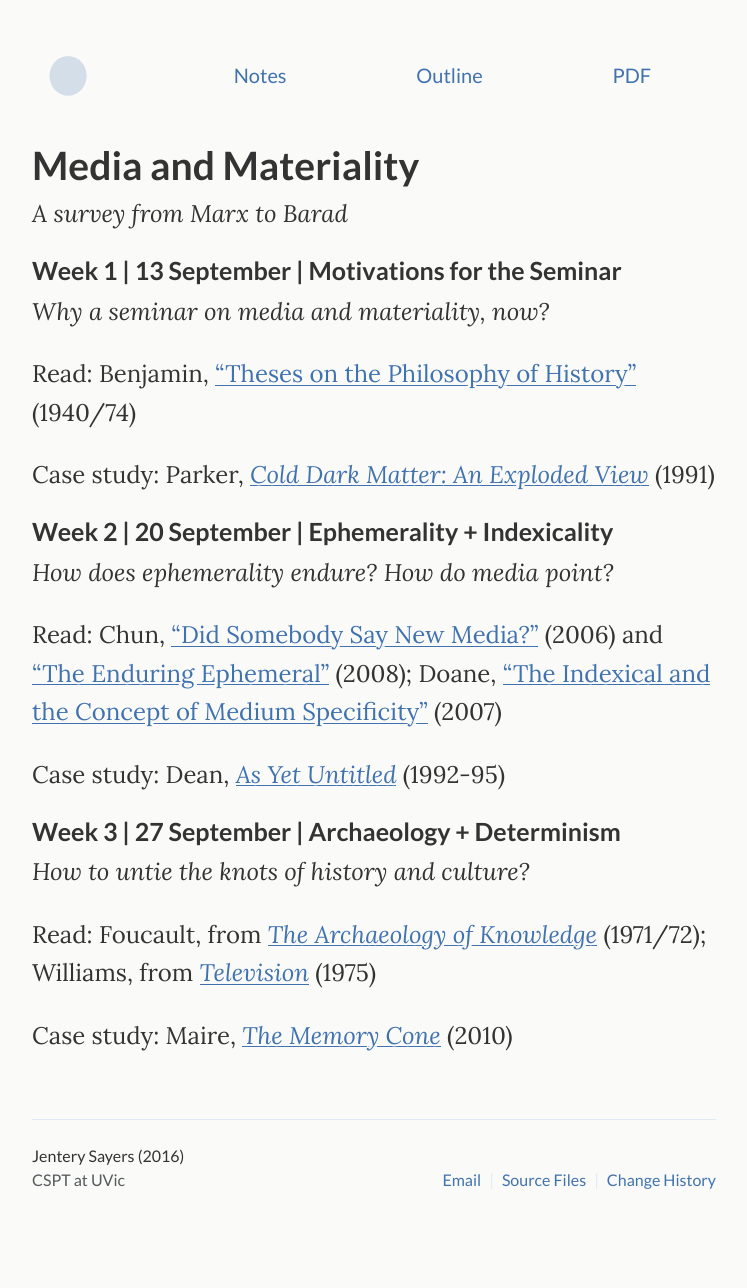
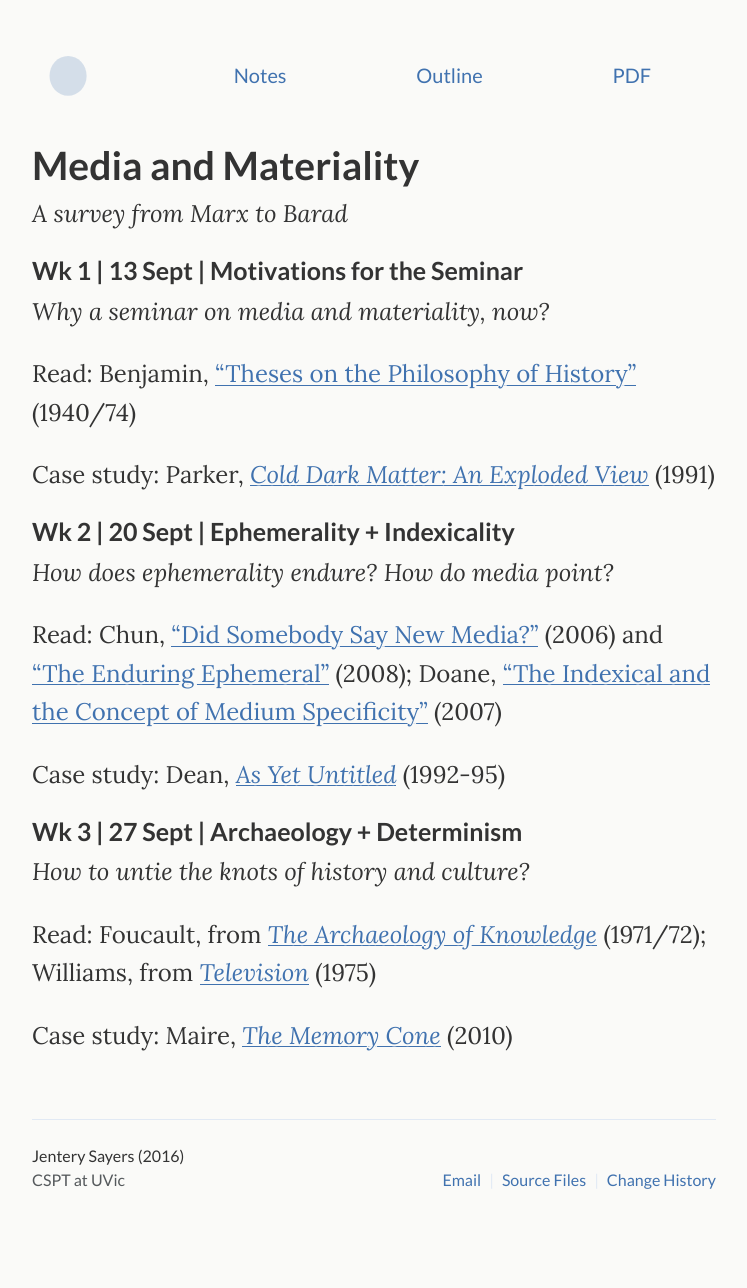
Before and after one commit to jentery/cspt500, a Jekyll site: the page built from index.md, in a window 1280 px wide. Shown: the whole page, without its empty margins (266-1013 px from the left). Built offline with Jekyll 4.4.1, drawn with Linux system fonts in a browser that asks for light colours.

Commit message:
basic edits to the index

```diff
--- a/index.md
+++ b/index.md
@@ -7,21 +7,21 @@ layout: default
 <div class="lead pretty-links">
 *A survey from Marx to Barad*
 
-### Week 1 | 13 September | Motivations for the Seminar
+### Wk 1 | 13 Sept | Motivations for the Seminar
 *Why a seminar on media and materiality, now?*
 
 Read: Benjamin, ["Theses on the Philosophy of History"](http://jenteryteaches.com/noneshall/cspt/benjaminTheses.pdf) (1940/74)
 
 Case study: Parker, [*Cold Dark Matter: An Exploded View*](http://www.tate.org.uk/art/artworks/parker-cold-dark-matter-an-exploded-view-t06949) (1991)
 
-### Week 2 | 20 September | Ephemerality + Indexicality
+### Wk 2 | 20 Sept | Ephemerality + Indexicality
 *How does ephemerality endure? How do media point?*
 
 Read: Chun, ["Did Somebody Say New Media?"](http://www.jenteryteaches.com/noneshall/cspt/chunNewMedia.pdf) (2006) and ["The Enduring Ephemeral"](http://www.jenteryteaches.com/noneshall/cspt/chunEnduringEphemeral.pdf) (2008); Doane, ["The Indexical and the Concept of Medium Specificity"](http://www.jenteryteaches.com/noneshall/cspt/doaneIndexical.pdf) (2007)
 
 Case study: Dean, [*As Yet Untitled*](http://ccca.concordia.ca/artists/work_detail.html?languagePref=en&mkey=72335&title=As+Yet+Untitled&artist=Max+Dean&link_id=10233) (1992-95)
 
-### Week 3 | 27 September | Archaeology + Determinism
+### Wk 3 | 27 Sept | Archaeology + Determinism
 *How to untie the knots of history and culture?*
 
 Read: Foucault, from [*The Archaeology of Knowledge*](http://www.jenteryteaches.com/noneshall/cspt/foucaultArchaeology.pdf) (1971/72); Williams, from [*Television*](http://www.jenteryteaches.com/noneshall/cspt/williamsTelevision.pdf) (1975)
```
